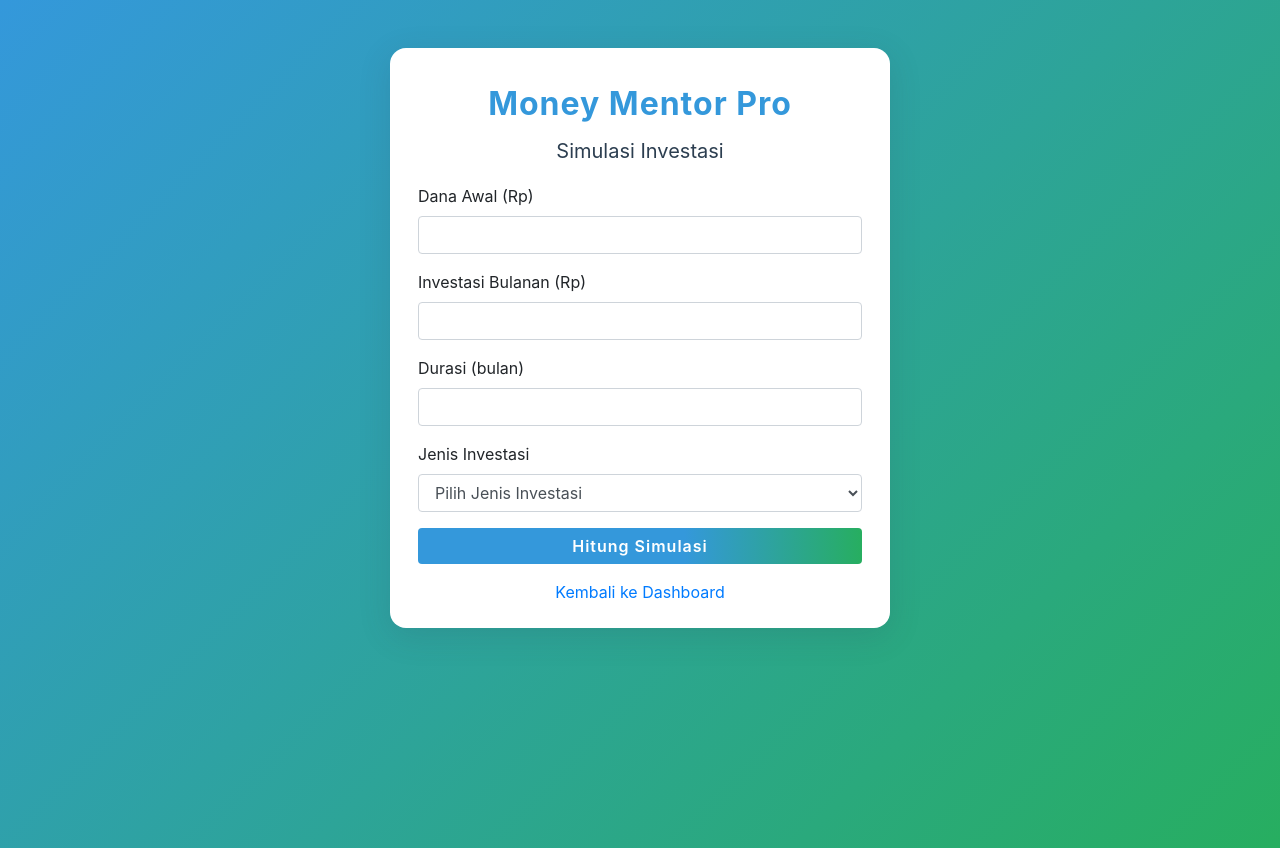
After one commit to Agilhr/Project_301220045_AgilHardiaman, a CodeIgniter app: page /database/index.php/dashboard/simulasi in a window 1280 px wide. The commit adds this page. Run offline with CodeIgniter, Linux system fonts and the light colour scheme; a user stored in the database is signed in; data that the repository does not hold is empty.

Commit message:
Simulasi

```diff
--- a/application/controllers/Dashboard.php
+++ b/application/controllers/Dashboard.php
@@ -33,4 +33,8 @@ class Dashboard extends CI_Controller {
         ];
         $this->load->view('dashboard', $data);
     }
+
+    public function simulasi() {
+        $this->load->view('simulasi');
+    }
 }
--- a/application/views/dashboard.php
+++ b/application/views/dashboard.php
@@ -114,7 +114,7 @@
             </div>
             <?php endif; ?>
             <div class="quick-actions">
-                <a href="#simulasi" class="btn btn-success">Mulai Simulasi</a>
+                <a href="<?php echo base_url('index.php/dashboard/simulasi'); ?>" class="btn btn-success">Mulai Simulasi</a>
                 <a href="#challenge" class="btn btn-warning text-white">Ikuti Challenge</a>
                 <a href="#artikel" class="btn btn-primary">Baca Artikel</a>
                 <a href="#webinar" class="btn btn-info text-white">Daftar Webinar</a>
--- /dev/null
+++ b/application/views/simulasi.php
@@ -0,0 +1,65 @@
+<!DOCTYPE html>
+<html lang="en">
+<head>
+    <meta charset="UTF-8">
+    <meta name="viewport" content="width=device-width, initial-scale=1, shrink-to-fit=no">
+    <title>Simulasi Investasi - Money Mentor Pro</title>
+    <link rel="stylesheet" href="https://cdn.jsdelivr.net/npm/bootstrap@4.6.2/dist/css/bootstrap.min.css">
+    <style>
+        body { background: linear-gradient(135deg, #3498db 0%, #27ae60 100%); min-height: 100vh; }
+        .simulasi-card { max-width: 500px; margin: 40px auto; border-radius: 16px; box-shadow: 0 8px 32px rgba(44,62,80,0.15); background: #fff; padding: 32px 28px 24px 28px; }
+        .logo-text { font-size: 2rem; font-weight: bold; color: #3498db; letter-spacing: 1px; margin-bottom: 8px; }
+        .simulasi-title { font-size: 1.25rem; color: #2c3e50; margin-bottom: 18px; }
+        .btn-primary { background: linear-gradient(90deg, #3498db 60%, #27ae60 100%); border: none; font-weight: 600; letter-spacing: 1px; }
+        .btn-primary:hover { background: linear-gradient(90deg, #27ae60 60%, #3498db 100%); }
+        .result-box { background: #f8f9fa; border-radius: 10px; padding: 18px 12px; margin-top: 18px; text-align: center; }
+    </style>
+</head>
+<body>
+    <div class="container">
+        <div class="simulasi-card mt-5">
+            <div class="text-center mb-3">
+                <div class="logo-text">Money Mentor Pro</div>
+                <div class="simulasi-title">Simulasi Investasi</div>
+            </div>
+            <form action="<?php echo base_url('index.php/dashboard/simulasi'); ?>" method="post" autocomplete="off">
+                <div class="form-group">
+                    <label for="initial_amount">Dana Awal (Rp)</label>
+                    <input type="number" class="form-control" name="initial_amount" id="initial_amount" required min="0" value="<?php echo isset($result) ? $result['initial'] : ''; ?>">
+                </div>
+                <div class="form-group">
+                    <label for="monthly_contribution">Investasi Bulanan (Rp)</label>
+                    <input type="number" class="form-control" name="monthly_contribution" id="monthly_contribution" required min="0" value="<?php echo isset($result) ? $result['monthly'] : ''; ?>">
+                </div>
+                <div class="form-group">
+                    <label for="duration_months">Durasi (bulan)</label>
+                    <input type="number" class="form-control" name="duration_months" id="duration_months" required min="1" value="<?php echo isset($result) ? $result['duration'] : ''; ?>">
+                </div>
+                <div class="form-group">
+                    <label for="expected_return_rate">Jenis Investasi</label>
+                    <select class="form-control" name="expected_return_rate" id="expected_return_rate" required>
+                        <option value="">Pilih Jenis Investasi</option>
+                        <?php foreach($products as $p): ?>
+                            <option value="<?php echo $p['rate']; ?>" <?php if(isset($result) && $result['rate']==$p['rate']) echo 'selected'; ?>><?php echo $p['name'].' (Estimasi '.$p['rate'].'%/tahun)'; ?></option>
+                        <?php endforeach; ?>
+                    </select>
+                </div>
+                <button type="submit" class="btn btn-primary btn-block">Hitung Simulasi</button>
+            </form>
+            <?php if(isset($result)): ?>
+            <div class="result-box mt-4">
+                <h5>Hasil Estimasi Investasi</h5>
+                <p><b>Dana Akhir:</b> Rp <?php echo number_format($result['final'],0,',','.'); ?></p>
+                <p><b>Dana Awal:</b> Rp <?php echo number_format($result['initial'],0,',','.'); ?><br>
+                <b>Investasi Bulanan:</b> Rp <?php echo number_format($result['monthly'],0,',','.'); ?><br>
+                <b>Durasi:</b> <?php echo $result['duration']; ?> bulan<br>
+                <b>Estimasi Return:</b> <?php echo $result['rate']; ?>% per tahun</p>
+            </div>
+            <?php endif; ?>
+            <div class="text-center mt-3">
+                <a href="<?php echo base_url('index.php/dashboard'); ?>">Kembali ke Dashboard</a>
+            </div>
+        </div>
+    </div>
+</body>
+</html>
```
